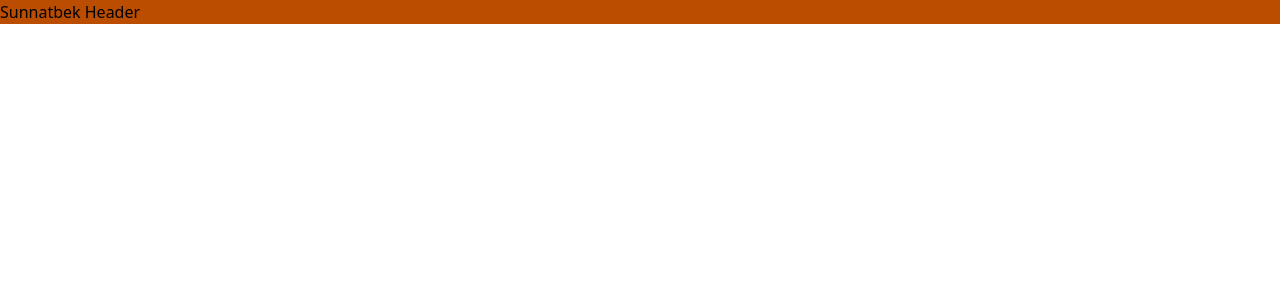
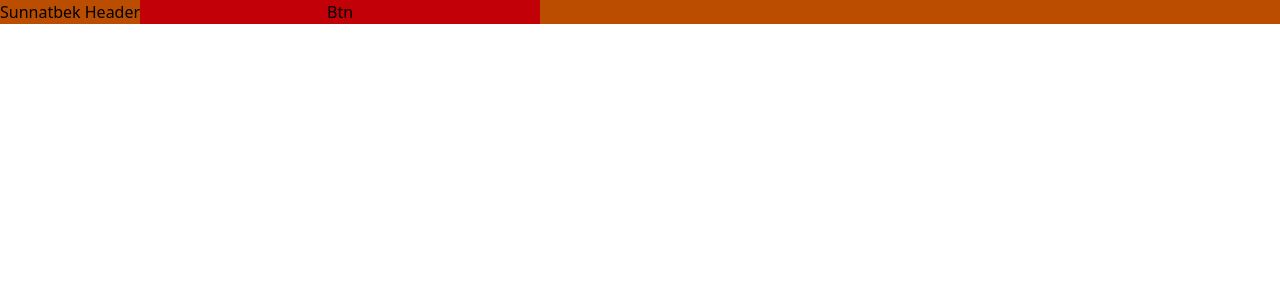
Before and after one commit to SUNNATBEE/reactKomanda, a React (Vite) app: page / in a window 1280 px wide. Shown: the top 300 px of the page. Built offline with nearby package versions, Linux system fonts and the light colour scheme.

Commit message:
btn qoshdim

```diff
--- a/src/components/Header.jsx
+++ b/src/components/Header.jsx
@@ -2,7 +2,11 @@ import React from 'react'
 
 const Header = () => {
   return (
-    <div className='bg-amber-700'> Sunnatbek Header</div>
+    <div className='bg-amber-700'>
+    Sunnatbek Header
+
+    <button className='bg-red-700 w-[400px]'>Btn</button>
+    </div>
   )
 }
 
```
